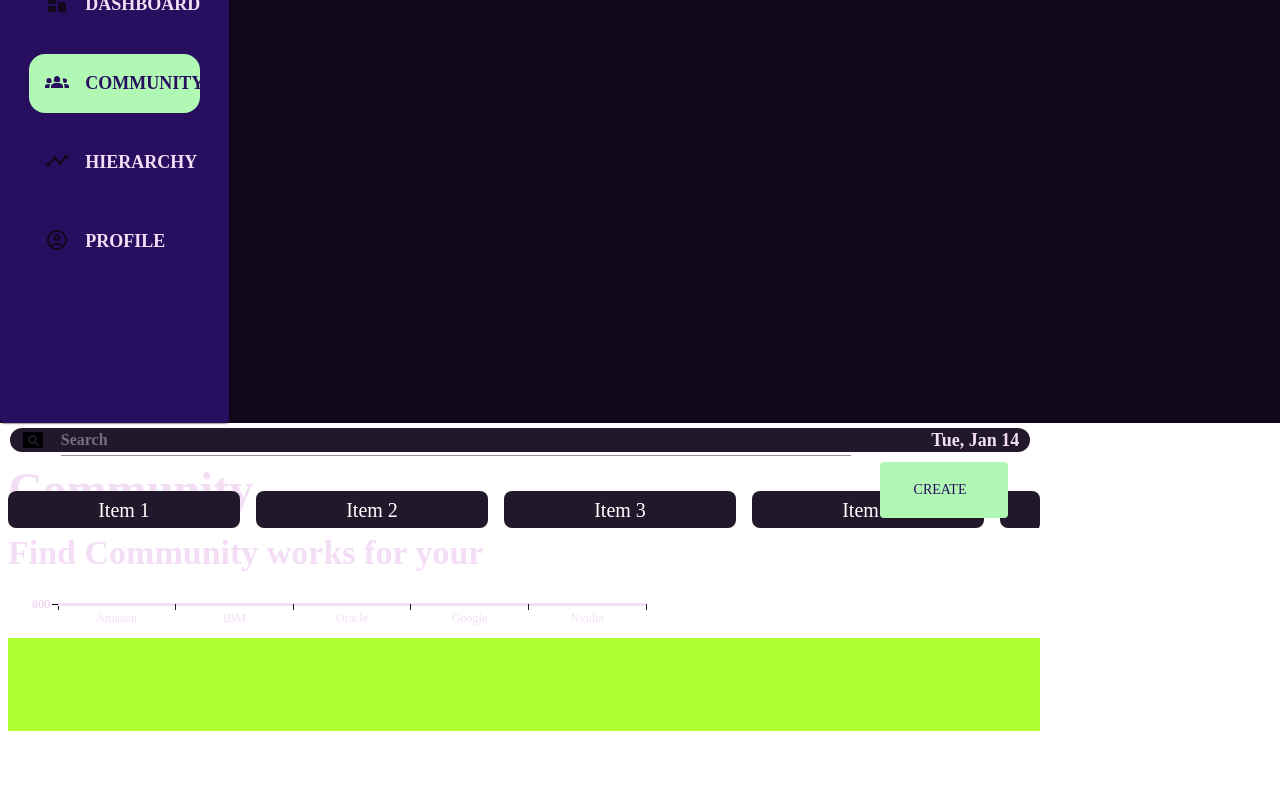
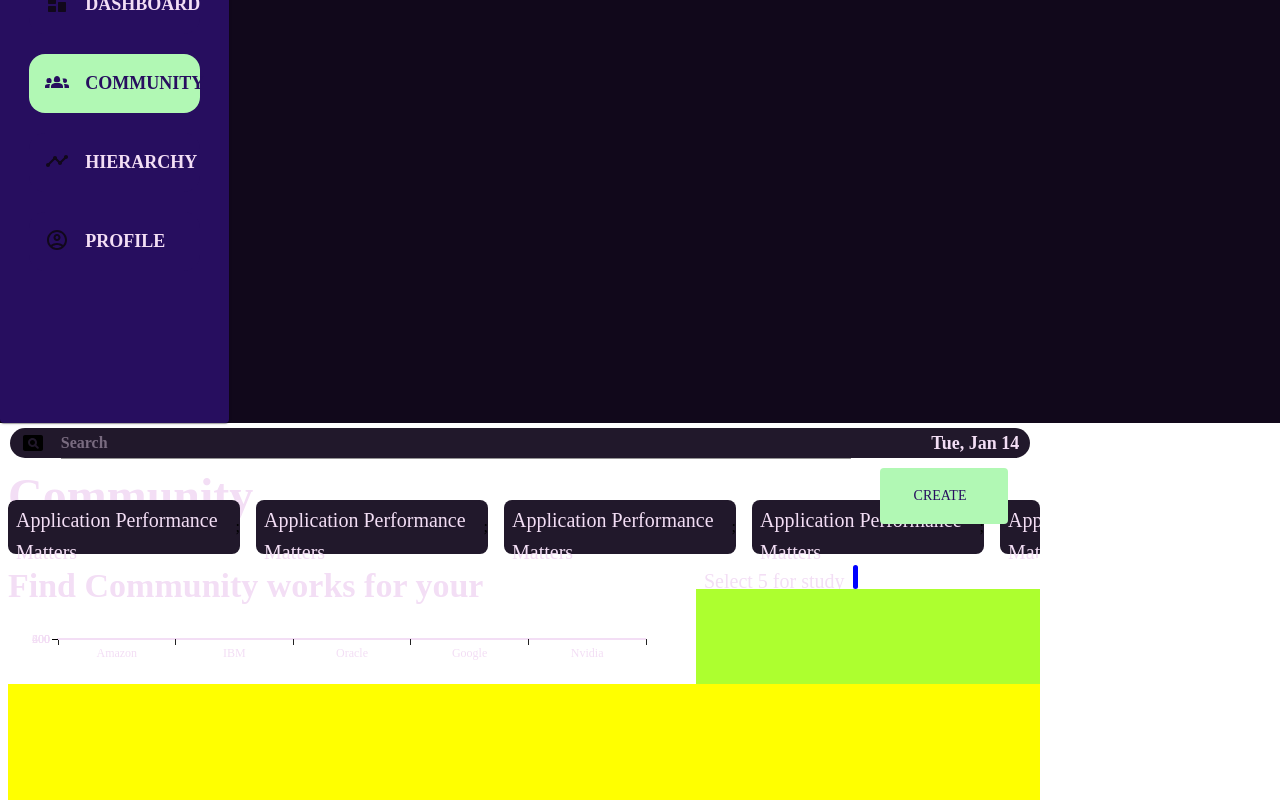
Before and after one commit to DhakshidMurali/tara, a Next.js app in the folder codeApp/tara/: page /community in a window 1280 px wide. Shown: the part 377-1177 px from the top of the page. Before the commit the page ends 1108 px from the top, so only its background shows below. Built offline with nearby package versions, Linux system fonts and the light colour scheme.

Commit message:
Community List Design Page Completed with sample Data

```diff
--- a/codeApp/tara/app/community/page.jsx
+++ b/codeApp/tara/app/community/page.jsx
@@ -1,18 +1,18 @@
 "use client";
 import SearchBox from "@/components/dashboard/box/searchBox.jsx";
 import NavBar from "@/components/navBar/navBar";
-import { PageviewRounded } from "@mui/icons-material";
+import { Group, PageviewRounded } from "@mui/icons-material";
 import { Box, Button, Grid, Stack, TextField, Typography } from "@mui/material";
 import { styles } from "./useStyles";
 import { dayNames, month } from "@/utils/constants";
 import { BarChart } from "@mui/x-charts/BarChart";
 import { Dataset } from "@/public/Sample/data";
-import { axisClasses } from "@mui/x-charts/ChartsAxis";
 import { addLabels } from "@/utils/functions";
+import { communityOverViewDetails } from "@/public/data/community";
 
 export default function Community() {
   let time = new Date();
-
+  console.log(communityOverViewDetails);
   return (
     <>
       <Grid item xs={2.15} sx={{ marginRight: 2 }}>
@@ -58,25 +58,88 @@ export default function Community() {
               <Button sx={styles.createButtonStyle}>Create</Button>
             </Stack>
           </Grid>
-          <Grid item xs={12} sx={{ height: "19.5%" }}>
+          <Grid item xs={12} sx={{ height: "22.5%" }}>
             <Box sx={styles.toolsContainerBoxStyle}>
               <Grid container spacing={2} sx={{ flexWrap: "nowrap" }}>
-                {Array.from({ length: 10 }).map((_, index) => (
-                  <Grid item key={index}>
+                {communityOverViewDetails.map((data, index) => (
+                  <Grid item key={index} sx={{ height: "100%" }}>
                     <Box sx={styles.toolsContainerListBoxStyle}>
-                      <Typography variant="h6" color="white">
-                        Item {index + 1}
-                      </Typography>
+                      <Grid
+                        container
+                        sx={{
+                          height: "100%",
+                          display: "flex",
+                          justifyContent: "space-between",
+                        }}
+                      >
+                        <Grid item xs={12}>
+                          <Typography
+                            variant="h6"
+                            sx={{
+                              color: "#f3def5",
+                              paddingLeft: 1,
+                              paddingTop: 0.5,
+                            }}
+                          >
+                            {" "}
+                            {data.communityName}
+                          </Typography>
+                        </Grid>
+                        <Grid item xs={6}>
+                          <Box
+                            sx={{
+                              display: "flex",
+                              flexDirection: "row",
+                              paddingLeft: 1,
+                            }}
+                          >
+                            <Group sx={{ color: "white" }}></Group>
+                            <Typography
+                              variant="subtitle1"
+                              sx={{
+                                color: "#f3def5",
+                                paddingLeft: 1,
+                              }}
+                            >
+                              {" "}
+                              {data.totalParticipants}
+                            </Typography>
+                          </Box>
+                        </Grid>
+                        <Grid item xs={3} marginRight={2}>
+                          <Box
+                            sx={{
+                              backgroundColor: "rgb(177,248,180)",
+                              display: "flex",
+                              justifyContent: "center",
+                              alignContent: "center",
+                              borderRadius: 3,
+                            }}
+                          >
+                            <Typography
+                              variant="subtitle1"
+                              sx={{
+                                color: "rgb(33,24,43)",
+                                justifyContent: "flex-end",
+                                fontWeight: "bolder  ",
+                              }}
+                            >
+                              {"+  " + data.increaseInLastMonth}
+                            </Typography>
+                          </Box>
+                        </Grid>
+                      </Grid>
+                      ;
                     </Box>
                   </Grid>
                 ))}
               </Grid>
             </Box>
           </Grid>
-          <Grid item xs={8} sx={{ height: "40%" }}>
+          <Grid item xs={12} sx={{ height: "36%" }}>
             <Box sx={{ height: "100%" }}>
               <Grid container sx={{ height: "100%" }}>
-                <Grid item xs={12} sx={{ height: "20%" }}>
+                <Grid item xs={8} sx={{ height: "20%" }}>
                   <Typography
                     variant="h4"
                     sx={styles.communityTextTypographStyle}
@@ -84,7 +147,37 @@ export default function Community() {
                     Find Community works for your
                   </Typography>
                 </Grid>
-                <Grid item xs={12} sx={{ height: "80%" }}>
+                <Grid item xs={4} sx={{ height: "20%" }}>
+                  <Stack direction={"row"} spacing={1} height={"100%"}>
+                    <Box
+                      sx={{
+                        display: "flex",
+                        justifyContent: "center",
+                        alignContent: "center",
+                      }}
+                    >
+                      <Typography
+                        variant="h6"
+                        sx={{
+                          color: "#f3def5",
+                          paddingLeft: 1,
+                        }}
+                        textAlign="center"
+                      >
+                        Select 5 for study
+                      </Typography>
+                    </Box>
+                    <Box
+                      sx={{
+                        width: "1.5%",
+                        backgroundColor: "blue",
+                        height: "100%",
+                        borderRadius: 2,
+                      }}
+                    ></Box>
+                  </Stack>
+                </Grid>
+                <Grid item xs={8} sx={{ height: "80%" }}>
                   <BarChart
                     dataset={Dataset}
                     xAxis={[
@@ -140,17 +233,17 @@ export default function Community() {
                     tooltip={{ trigger: "item" }}
                   />
                 </Grid>
+                <Grid
+                  item
+                  xs={4}
+                  sx={{ backgroundColor: "greenyellow", height: "100%" }}
+                >
+                  <Box></Box>
+                </Grid>
               </Grid>
             </Box>
           </Grid>
-          <Grid item xs={4} sx={{ height: "40%" }}>
-            <Box></Box>
-          </Grid>
-          <Grid
-            item
-            xs={12}
-            sx={{ backgroundColor: "greenyellow", height: "35%" }}
-          >
+          <Grid item xs={12} sx={{ backgroundColor: "yellow", height: "35%" }}>
             <Box></Box>
           </Grid>
         </Grid>
--- a/codeApp/tara/app/community/useStyles.tsx
+++ b/codeApp/tara/app/community/useStyles.tsx
@@ -1,7 +1,7 @@
 import { SxProps } from "@mui/system";
 const dateTypographyStyle: SxProps = {
   textAlign: "center",
-  color: "#f3def5",
+  color: "primary.contrastText",
   fontWeight: "bolder",
   fontSize: 18,
   paddingLeft: 8,
@@ -9,7 +9,7 @@ const dateTypographyStyle: SxProps = {
 };
 
 const communityTextTypographStyle: SxProps = {
-  color: "#f3def5",
+  color: "primary.contrastText",
   fontWeight: "bolder",
 };
 const createButtonStyle: SxProps = {
@@ -24,7 +24,7 @@ const createButtonStyle: SxProps = {
 const toolsContainerBoxStyle: SxProps = {
   overflowX: "auto",
   display: "flex",
-  marginTop:"1%",
+  marginTop: "1%",
   borderRadius: 2,
   height: "80%",
   "&::-webkit-scrollbar": {
--- a/codeApp/tara/components/dashboard/box/employeeByDepartmentListBox.jsx
+++ b/codeApp/tara/components/dashboard/box/employeeByDepartmentListBox.jsx
@@ -1,6 +1,6 @@
 import { Box, Stack, Tooltip, Typography } from "@mui/material";
 import { styles } from "../useStyles";
-import { DashBoardPageEmployeeByDepartmentBoxLabelData } from "@/public/data/const";
+import { DashBoardPageEmployeeByDepartmentBoxLabelData } from "@/public/data/dashboard";
 
 export default function EmployeeByDepartmentListBox(props) {
   const { departmentList } = props;
--- /dev/null
+++ b/codeApp/tara/public/data/community.js
@@ -0,0 +1,52 @@
+export const communityOverViewDetails = [
+  {
+    communityName: "Application Performance Matters",
+    totalParticipants: 3000,
+    increaseInLastMonth: 200,
+  },
+  {
+    communityName: "Application Performance Matters",
+    totalParticipants: 3000000,
+    increaseInLastMonth: 200,
+  },
+  {
+    communityName: "Application Performance Matters ",
+    totalParticipants: 3000,
+    increaseInLastMonth: 200,
+  },
+  {
+    communityName: "Application Performance Matters",
+    totalParticipants: 3000,
+    increaseInLastMonth: 200,
+  },
+  {
+    communityName: "Application Performance Matters",
+    totalParticipants: 3000,
+    increaseInLastMonth: 200,
+  },
+  {
+    communityName: "Application Performance Matters",
+    totalParticipants: 3000,
+    increaseInLastMonth: 200,
+  },
+  {
+    communityName: "Application Performance Matters",
+    totalParticipants: 3000,
+    increaseInLastMonth: 200,
+  },
+  {
+    communityName: "Application Performance Matters",
+    totalParticipants: 3000,
+    increaseInLastMonth: 200,
+  },
+  {
+    communityName: "Application Performance Matters",
+    totalParticipants: 3000,
+    increaseInLastMonth: 200,
+  },
+  {
+    communityName: "Application Performance Matters",
+    totalParticipants: 3000,
+    increaseInLastMonth: 200,
+  },
+];
```
Also changed, not shown: codeApp/tara/public/data/dashboard.js (renamed from codeApp/tara/public/data/const.js).
